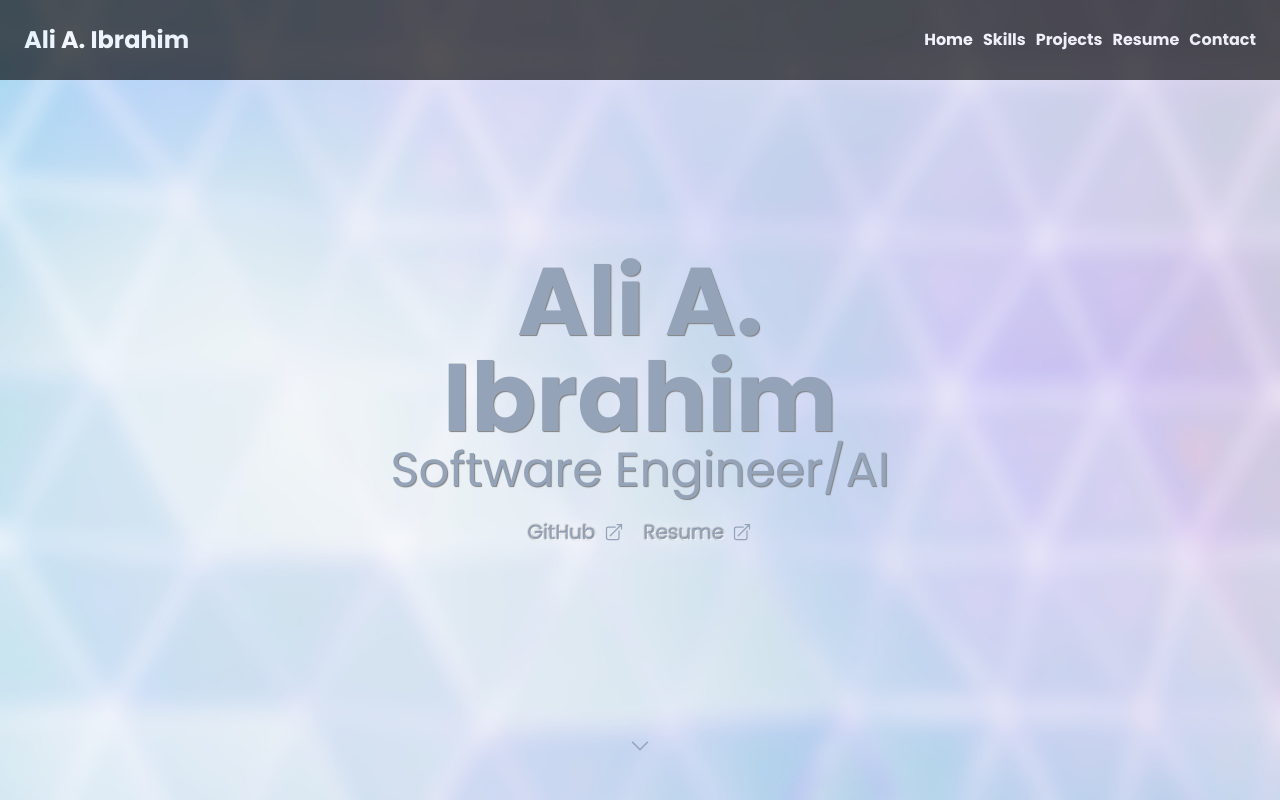
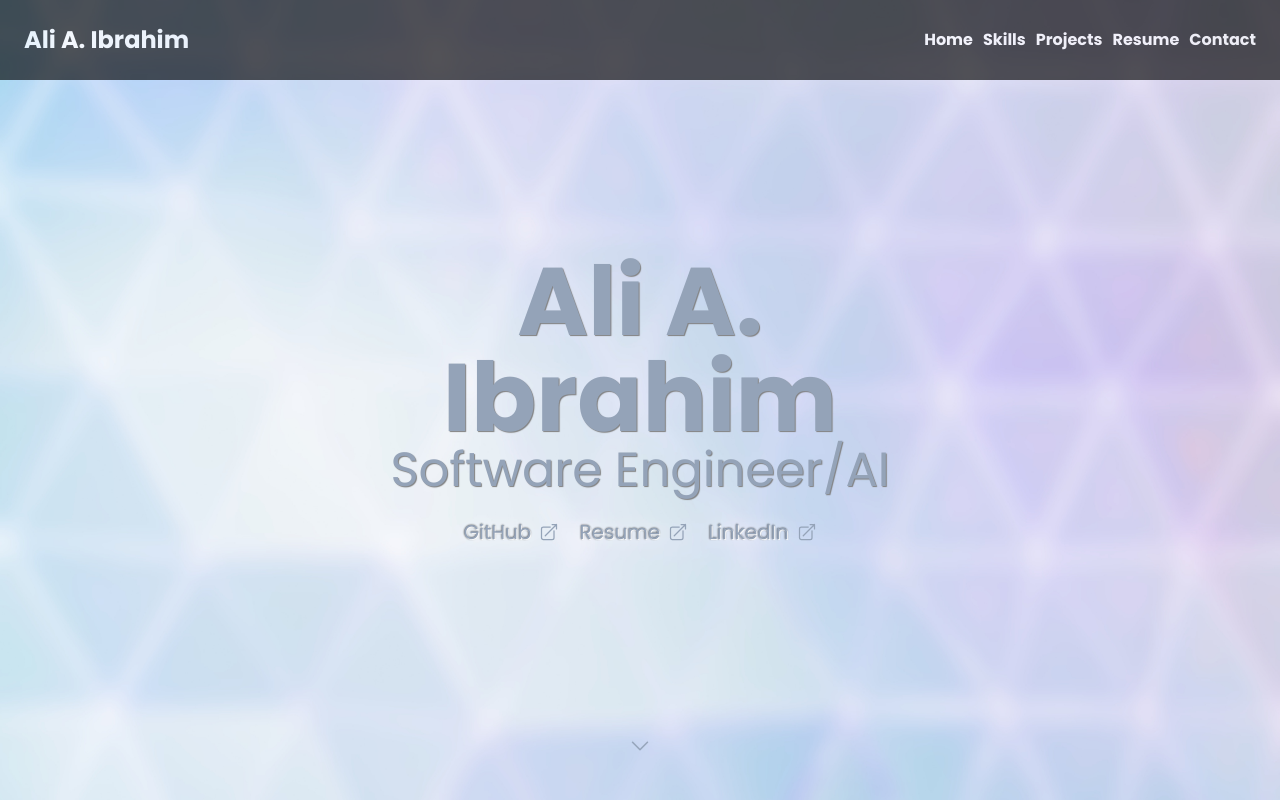
Before and after one commit to AAlchi/portfolio, a Next.js app: page / in a window 1280 px wide. Shown: the top 800 px of the page. Built offline with nearby package versions, Linux system fonts and the light colour scheme.

Commit message:
Resume & LinkedIn update

```diff
--- a/pages/components/landing/Landing.tsx
+++ b/pages/components/landing/Landing.tsx
@@ -58,6 +58,12 @@ const Landing = () => {
                 <path strokeLinecap="round" strokeLinejoin="round" d="M13.5 6H5.25A2.25 2.25 0 0 0 3 8.25v10.5A2.25 2.25 0 0 0 5.25 21h10.5A2.25 2.25 0 0 0 18 18.75V10.5m-10.5 6L21 3m0 0h-5.25M21 3v5.25" />
               </svg>
             </Link>
+            <Link target="_blank" className="flex items-center gap-2 cursor-pointer" style={{ textShadow: "1px 1px 1px white, 0 0 1em white, 0 0 0.1em black" }} href="https://www.linkedin.com/in/aliai07">
+              LinkedIn
+              <svg xmlns="http://www.w3.org/2000/svg" fill="none" viewBox="0 0 24 24" strokeWidth="1.5" stroke="currentColor" style={{ width: "20px" }}>
+                <path strokeLinecap="round" strokeLinejoin="round" d="M13.5 6H5.25A2.25 2.25 0 0 0 3 8.25v10.5A2.25 2.25 0 0 0 5.25 21h10.5A2.25 2.25 0 0 0 18 18.75V10.5m-10.5 6L21 3m0 0h-5.25M21 3v5.25" />
+              </svg>
+            </Link>
           </div>
         </AnimatedDiv>
 
```
Also changed, not shown: 1 other file (tests, documents, lock files or other folders).
